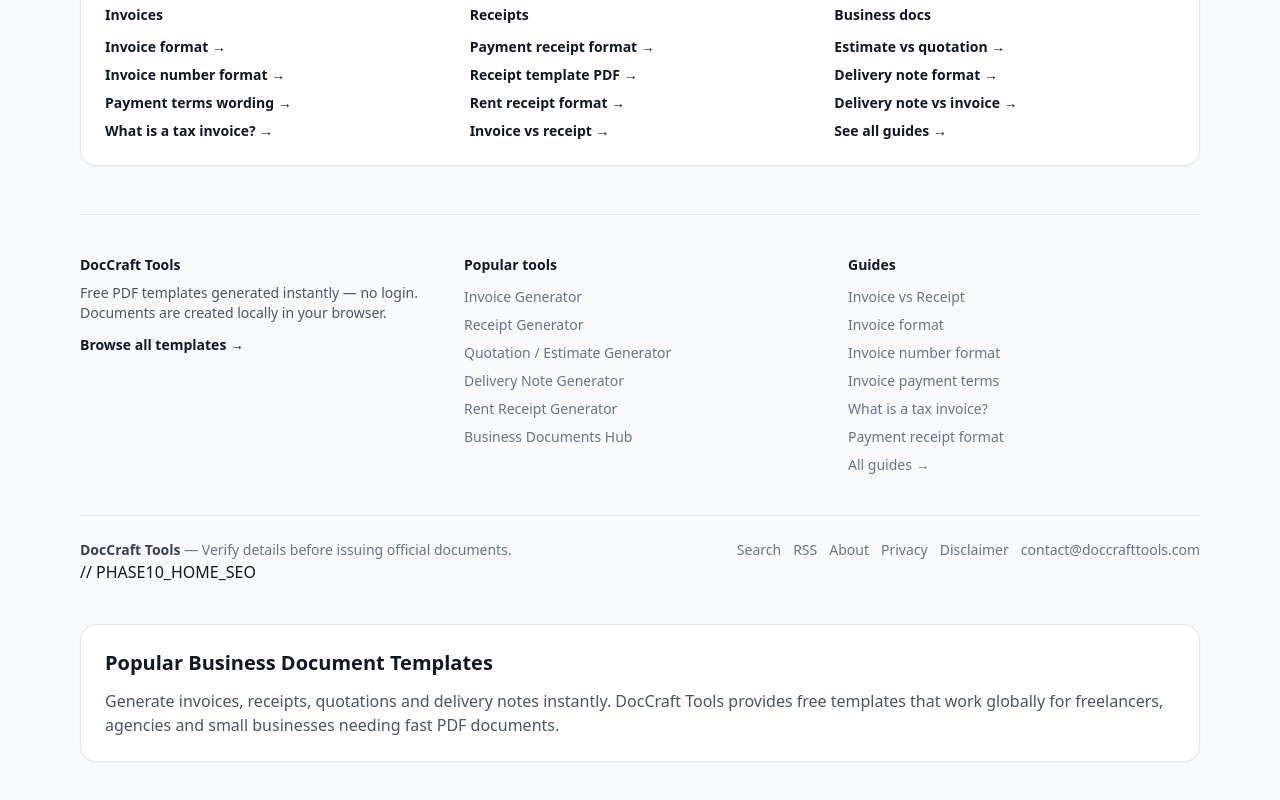
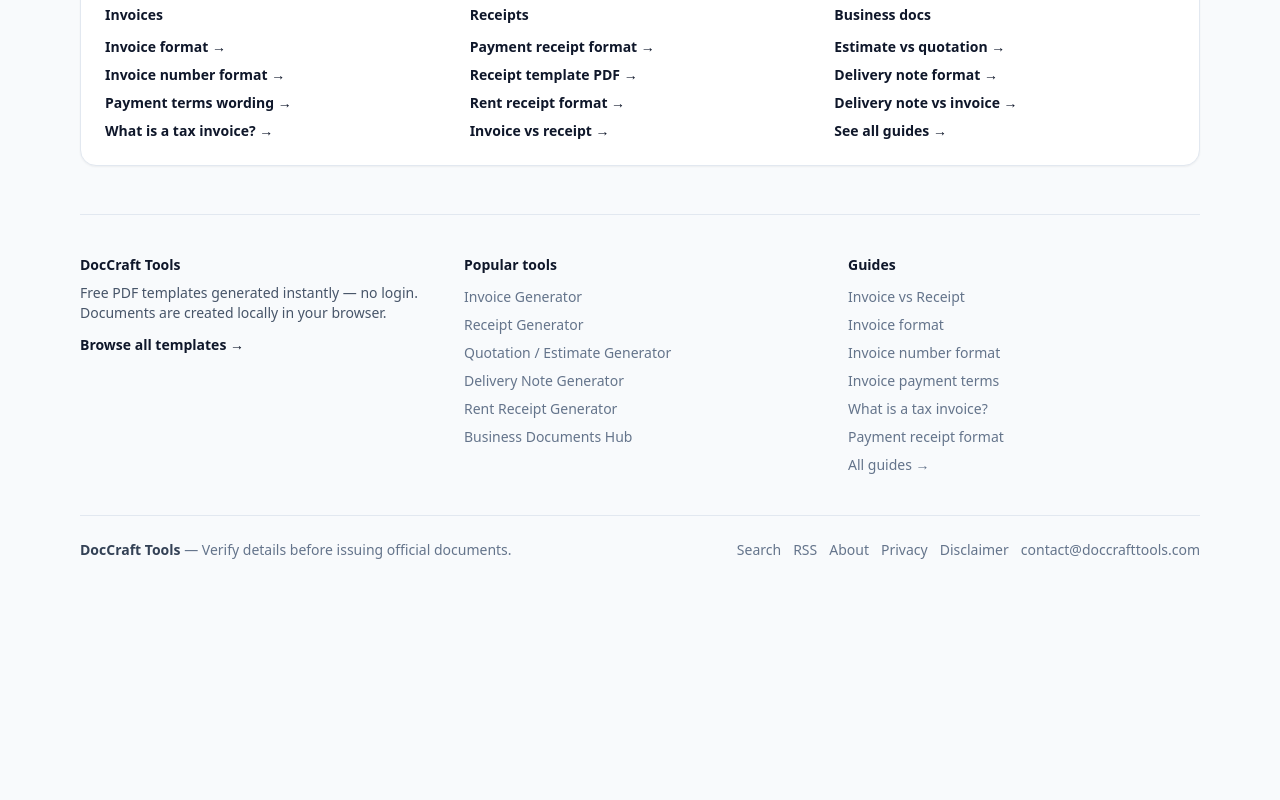
Before and after one commit to abuwebs29/doccrafttools, a Next.js app: page / in a window 1280 px wide. Shown: the part 1532-2332 px from the top of the page. After the commit the page ends 2148 px from the top, so only its background shows below. Built offline with nearby package versions, Linux system fonts and the light colour scheme.

Commit message:
Update page.tsx

```diff
--- a/app/page.tsx
+++ b/app/page.tsx
@@ -116,15 +116,7 @@
       <SiteFooter />
 
 
-// PHASE10_HOME_SEO
-<section className="mt-10 rounded-2xl border border-slate-200 bg-white p-6 shadow-sm">
-<h2 className="text-xl font-semibold">Popular Business Document Templates</h2>
-<p className="mt-3 text-slate-600">
-Generate invoices, receipts, quotations and delivery notes instantly.
-DocCraft Tools provides free templates that work globally for freelancers,
-agencies and small businesses needing fast PDF documents.
-</p>
-</section>
+
 
 </main>
   );
```
